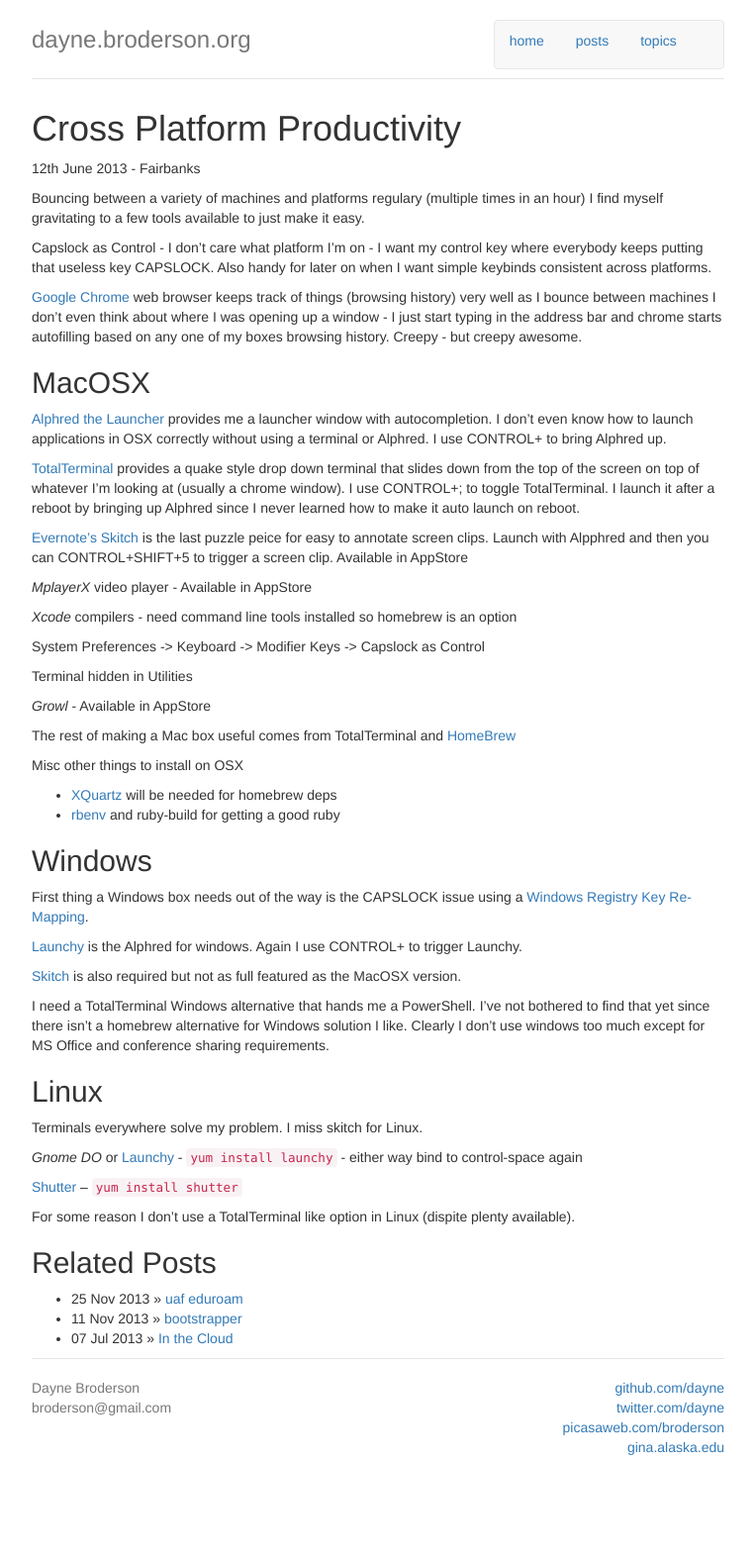
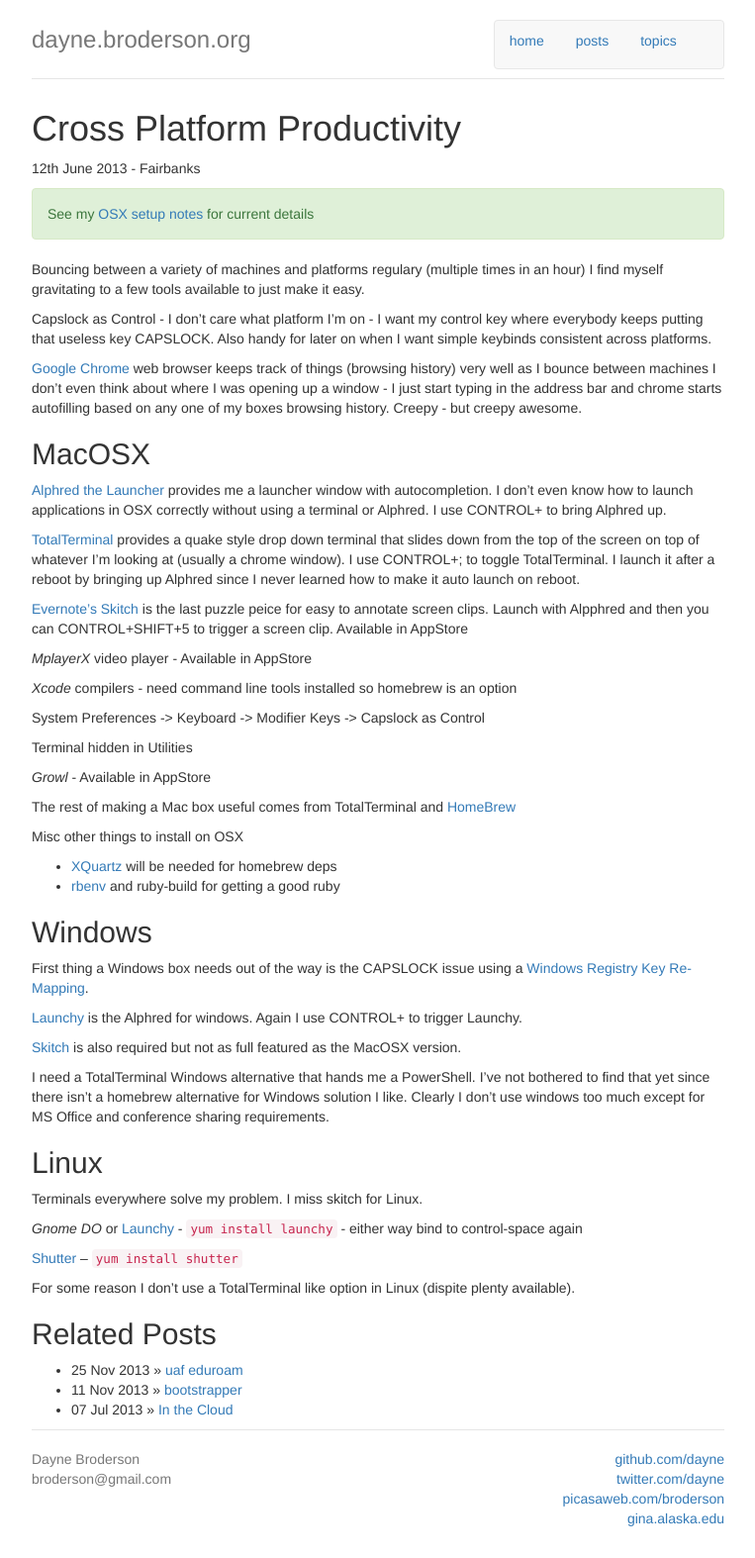
Before and after one commit to dayne/dayne.github.com, a Jekyll site: the page built from _posts/2013-06-10-cross_platform_productivity.md, in a window 1280 px wide. Shown: the whole page at 99% size, without its empty margins (258-1021 px from the left). Built offline with Jekyll 4.4.1, drawn with Linux system fonts in a browser that asks for light colours; nearby versions of some CDN libraries; Markdown is read by kramdown in place of the engine named in the settings; before the commit the page ends 1502 px from its top, so only the background shows below that.

Commit message:
linking from blog post to topic

```diff
--- a/_posts/2013-06-10-cross_platform_productivity.md
+++ b/_posts/2013-06-10-cross_platform_productivity.md
@@ -6,6 +6,8 @@
 # {{page.title}}
 
 <p class='#meta'>12th June 2013 - Fairbanks</p>
+
+<p class="alert alert-success"> See my <a href="/topics/osx-setup.htlm">OSX setup notes</a> for current details </p>
 
 Bouncing between a variety of machines and platforms regulary (multiple times in an hour) I find myself gravitating to a few tools available to just make it easy.
 
```
